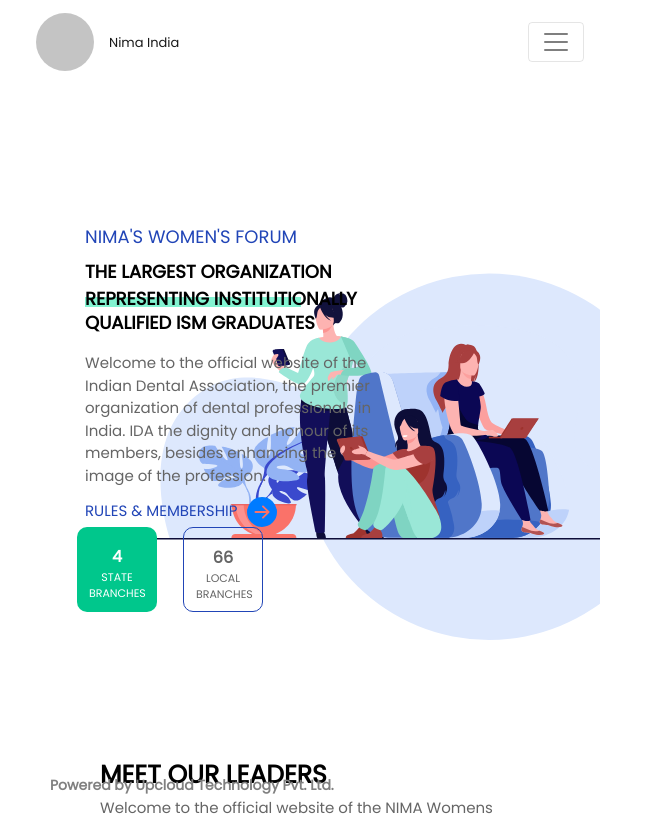
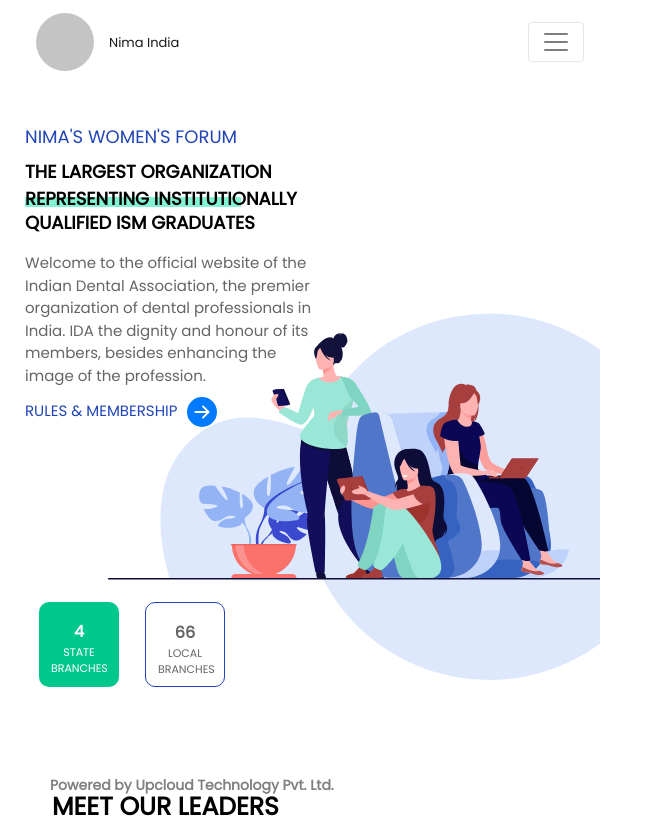
Before and after one commit to khushbuparmar25/Nima_Website_Final, a React (Create React App) app: page /womensforum in a window 600 px wide. Shown: the top 818 px of the page, 650 px wide, since content can reach past the window. Built offline with nearby package versions, Linux system fonts and the light colour scheme.

Commit message:
corrections commit

```diff
--- a/src/elections/Components/Header.css
+++ b/src/elections/Components/Header.css
@@ -123,7 +123,7 @@
     }
 
     .Header__heading_1{
-        font-size: 30px;
+        font-size: 25px;
         width:90%;
         font-family: 'Poppins', sans-serif;
         font-weight:400;
--- a/src/womensforum/Components/Forum/Forum.css
+++ b/src/womensforum/Components/Forum/Forum.css
@@ -11,7 +11,7 @@
   background-color: #F6F6F6 !important;
 }
 .WomensForum_form{
-  margin-left:50px;
+  margin-left:100px;
 }
 /*desktops*/
 @media only screen and (min-width: 1200px) {
@@ -231,6 +231,9 @@
   .Forum__table tr td:last-child {
     border-right: 0;
   }
+  .WomensForum_form{
+    margin-left:60px;
+  }
 }
 
 /*tablet*/
@@ -355,6 +358,9 @@
   .Forum__table tr td:last-child {
     border-right: 0;
   }
+  .WomensForum_form{
+    margin-left:30px;
+  }
 }
 
 /*mobile*/
@@ -424,7 +430,7 @@
   }
 
   .Forum__btn {
-    width: 100%;
+    width: 97%;
     height: 53px;
     background: #2541b2;
     box-shadow: 0px 0px 9px rgba(219, 219, 219, 0.25);
@@ -485,7 +491,7 @@
     border-right: 0;
   }
   .WomensForum_form{
-    margin-left:0;
+    margin-left:10px;
   }
 
 }
--- a/src/womensforum/Components/Hero/Hero.css
+++ b/src/womensforum/Components/Hero/Hero.css
@@ -142,6 +142,11 @@
   line-height: 1rem;
   font-family: 'Poppins', sans-serif;
 }
+.Hero__header__placement{
+  margin-left:50px;
+  padding: "0";
+  margin-top:"50px";
+}
 
 /*FOR VERY SMALL DEVICES MOBILE PHONES*/
 /* @media screen and (max-width: 576px) { */
@@ -228,7 +233,7 @@
   }
   .Hero__count {
     margin-top:365px;
-    margin-left: -8px;
+    margin-left: 14px;
   }
   .Hero__card1 {
     width: 75px;
@@ -300,6 +305,10 @@
     width: 315px;
     margin-left: 27px;
   }
+  .Hero__header__placement{
+    margin-left:-20px;
+    margin-top:0px;
+  }
 }
 
 /*For small and medium devices-Tablet*/
@@ -313,7 +322,7 @@
   }
   .Hero__hero-img {
     position: absolute;
-    top: 270px;
+    top: 310px;
     right: 0px;
     z-index: 0;
     height: 370px;
@@ -326,7 +335,7 @@
     font-size:25px;
     line-height: 15px;
     color: #000000;
-    margin-left: 85px;
+    margin-left: 37px;
   }
   .Hero__paragraph{
     font-family: 'Poppins', sans-serif;
@@ -336,7 +345,7 @@
     color: #656565;
     margin-top: 15px;
     width: 400px;
-    margin-left: 85px;
+    margin-left: 37px;
   }
   .Hero__hero-row {
     margin-left: 0px;
@@ -408,7 +417,8 @@
     font-weight: 500;
   }
   .Hero__count {
-    margin-top: 0px;
+    margin-top: 175px;
+    margin-bottom:-44px
   }
   .Hero__card1 {
     width: 80px;
@@ -460,6 +470,10 @@
     font-size: 11px;
     line-height: 1rem;
   }
+  .Hero__header__placement{
+    margin-left:-25px;
+    margin-top:-50px;
+  }
 }
 
 /*For medium and large devices*/
@@ -473,7 +487,7 @@
      top:180px;
      right: 0px;
      z-index: 0;
-     width: 70%;
+     width: 63%;
    }
    .Hero__pre-title{
      font-size: 20px;
@@ -514,4 +528,7 @@
    .Hero__paragraph{
      margin-left: 60px;
    }
+   .Hero__header__placement{
+    margin-left:13px;
+  }
 }
--- a/src/womensforum/Components/Hero/Hero.js
+++ b/src/womensforum/Components/Hero/Hero.js
@@ -12,7 +12,7 @@
       <div>
         {/* row for hero component */}
         <div className="Hero__hero-row row">
-          <div className="col-md-6 col-sm-12 col-xs-12" style={{marginLeft:"50px", padding: "0", marginTop:"50px"}}>{/*col-12  paddingLeft:"0",*/}
+          <div className="col-md-6 col-sm-12 col-xs-12 Hero__header__placement" style={{ }}>{/*col-12  paddingLeft:"0",*/}
             {/* pre title as specified in the design */}
             <div className="Hero__pre-title">NIMA'S WOMEN'S FORUM</div>
             {/* main hero title */}
```
